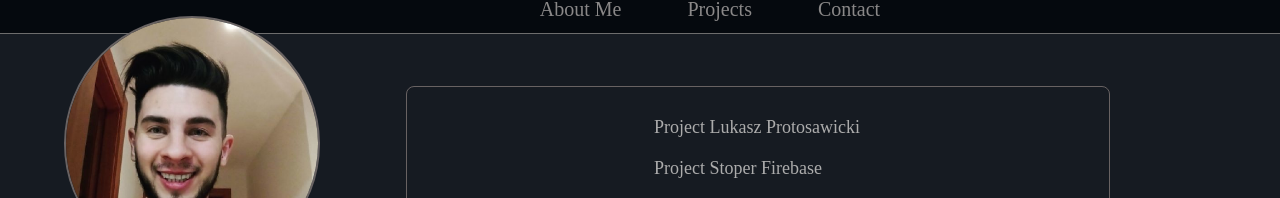
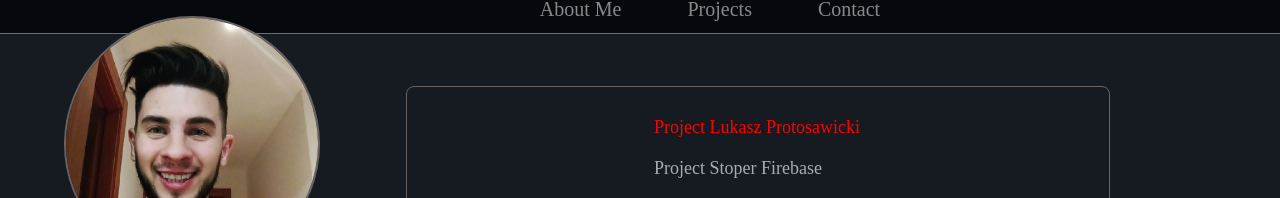
Before and after one commit to lukaszprotosawicki/lukaszprotosawicki.github.io, a React (Create React App) app: page /projects in a window 1280 px wide. In both pictures the pointer is over the link "Project Lukasz Protosawicki". Shown: the part 113-311 px from the top of the page. Built offline with nearby package versions, Linux system fonts and the light colour scheme.

Commit message:
add hover to projects.scss

```diff
--- a/src/scss/components/_projects.scss
+++ b/src/scss/components/_projects.scss
@@ -10,7 +10,10 @@
   width: 12em;
   font-size: 18px;
   padding: 10px 4px;
-  // margin: 0 9px 0 14px;
+}
+.contener-projects a:hover {
+  color: red;
+  transition: 0.4s;
 }
 @media all and (max-width: 480px) {
   .contener-projects {
```
